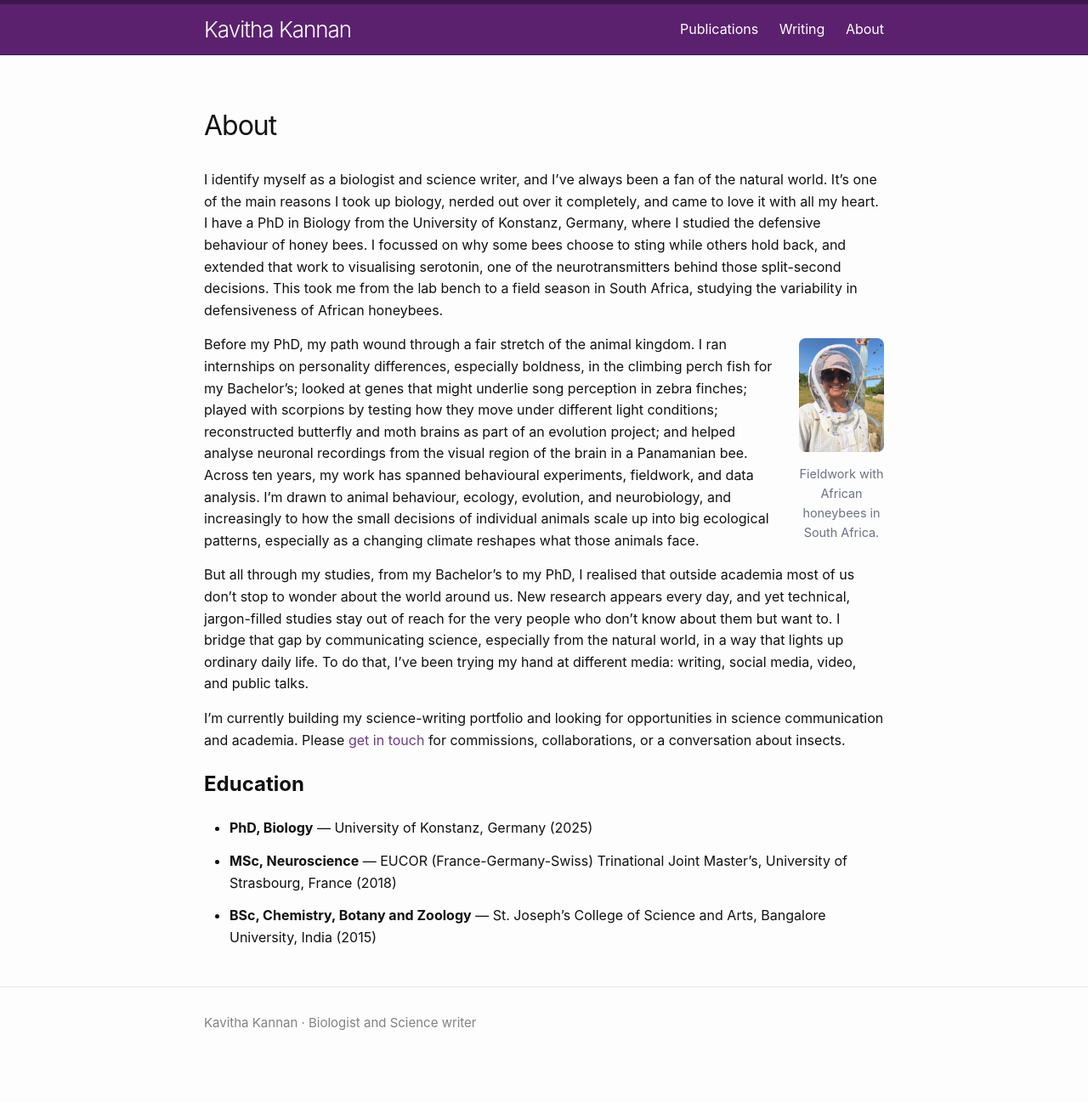
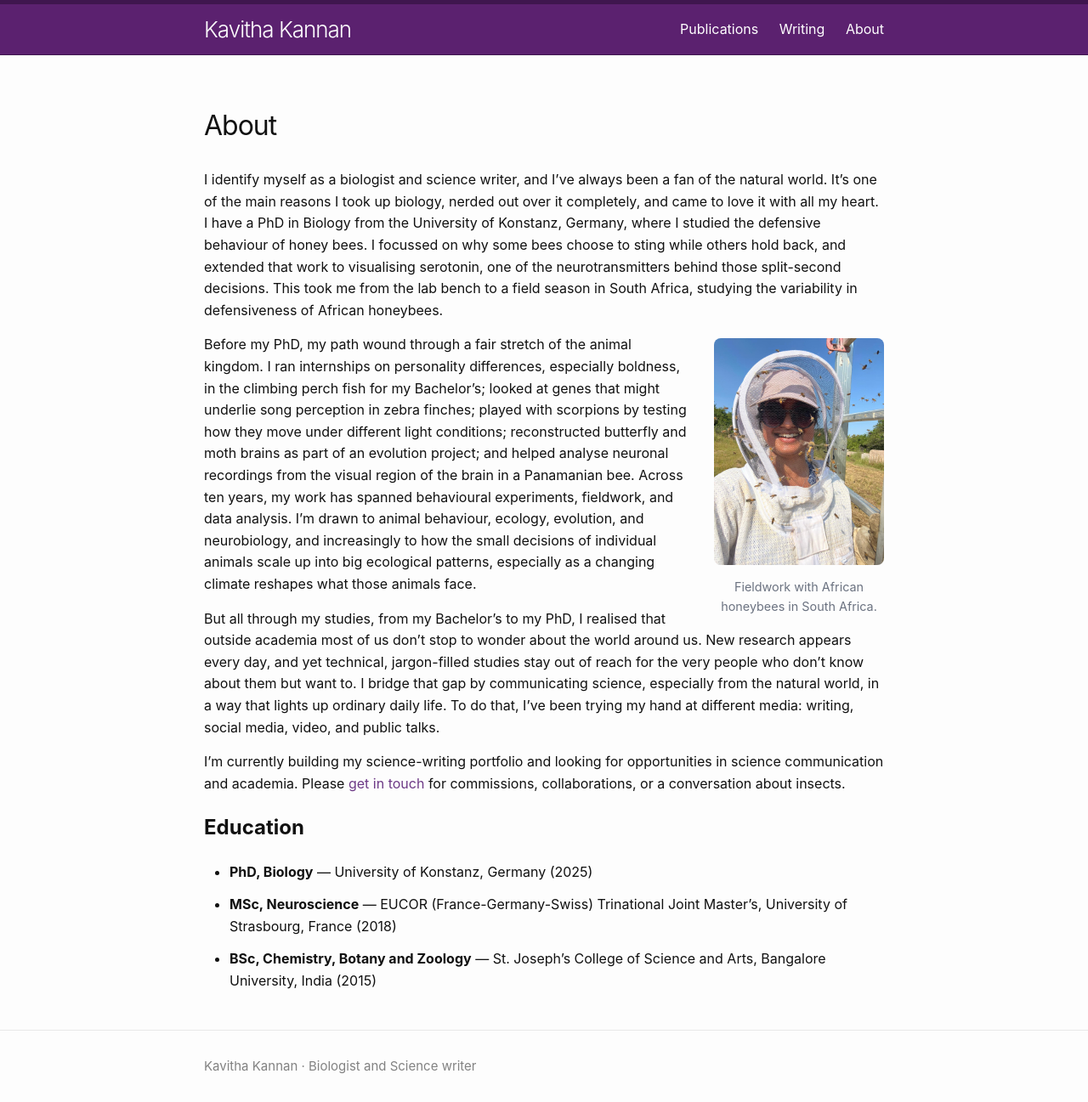
Before and after one commit to buzzingkavs/buzzingkavs.github.io, a Jekyll site: the page built from about.markdown, in a window 1280 px wide. Shown: the whole page at 85% size. Built offline with Jekyll 4.4.1, drawn with Linux system fonts in a browser that asks for light colours; before the commit the page ends 1246 px from its top, so only the background shows below that.

Commit message:
Adjust figure size for honeybee fieldwork image
Updated the figure size for the image of fieldwork in South Africa.

```diff
--- a/about.markdown
+++ b/about.markdown
@@ -5,7 +5,7 @@ permalink: /about/
 ---
 I identify myself as a biologist and science writer, and I've always been a fan of the natural world. It's one of the main reasons I took up biology, nerded out over it completely, and came to love it with all my heart. I have a PhD in Biology from the University of Konstanz, Germany, where I studied the defensive behaviour of honey bees. I focussed on why some bees choose to sting while others hold back, and extended that work to visualising serotonin, one of the neurotransmitters behind those split-second decisions. This took me from the lab bench to a field season in South Africa, studying the variability in defensiveness of African honeybees.
 
-<figure style="max-width:100px; float:right; margin:0.3rem 0 1rem 1.5rem;">
+<figure style="max-width:200px; float:right; margin:0.3rem 0 1rem 1.5rem;">
 <img src="/images/kavitha_bees.jpeg" alt="Fieldwork in South Africa" style="width:100%; height:auto; border-radius:8px;">
 <figcaption style="font-size:0.9rem; color:#6b7280; margin-top:0.4rem; text-align:center;">Fieldwork with African honeybees in South Africa.
 </figcaption>
```
